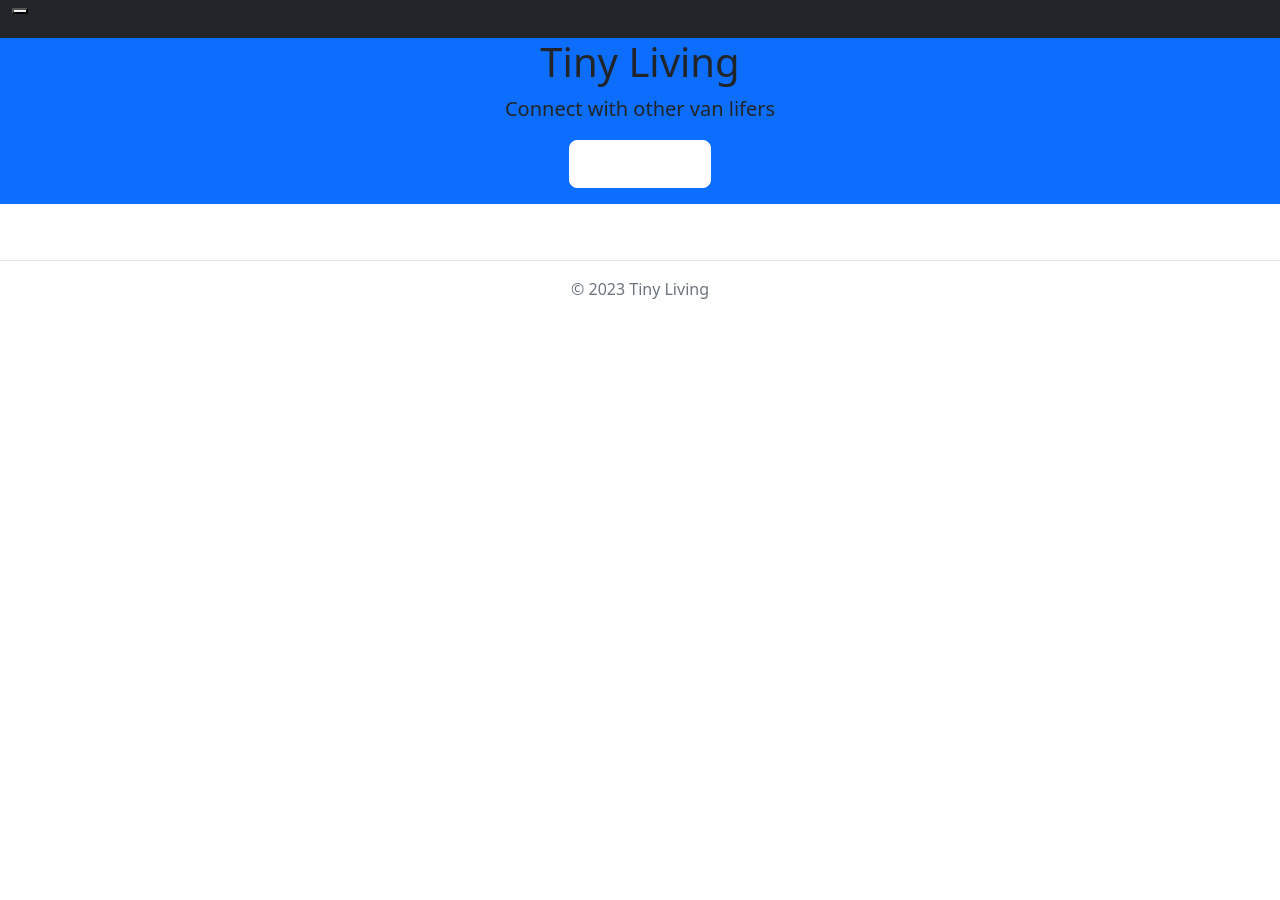
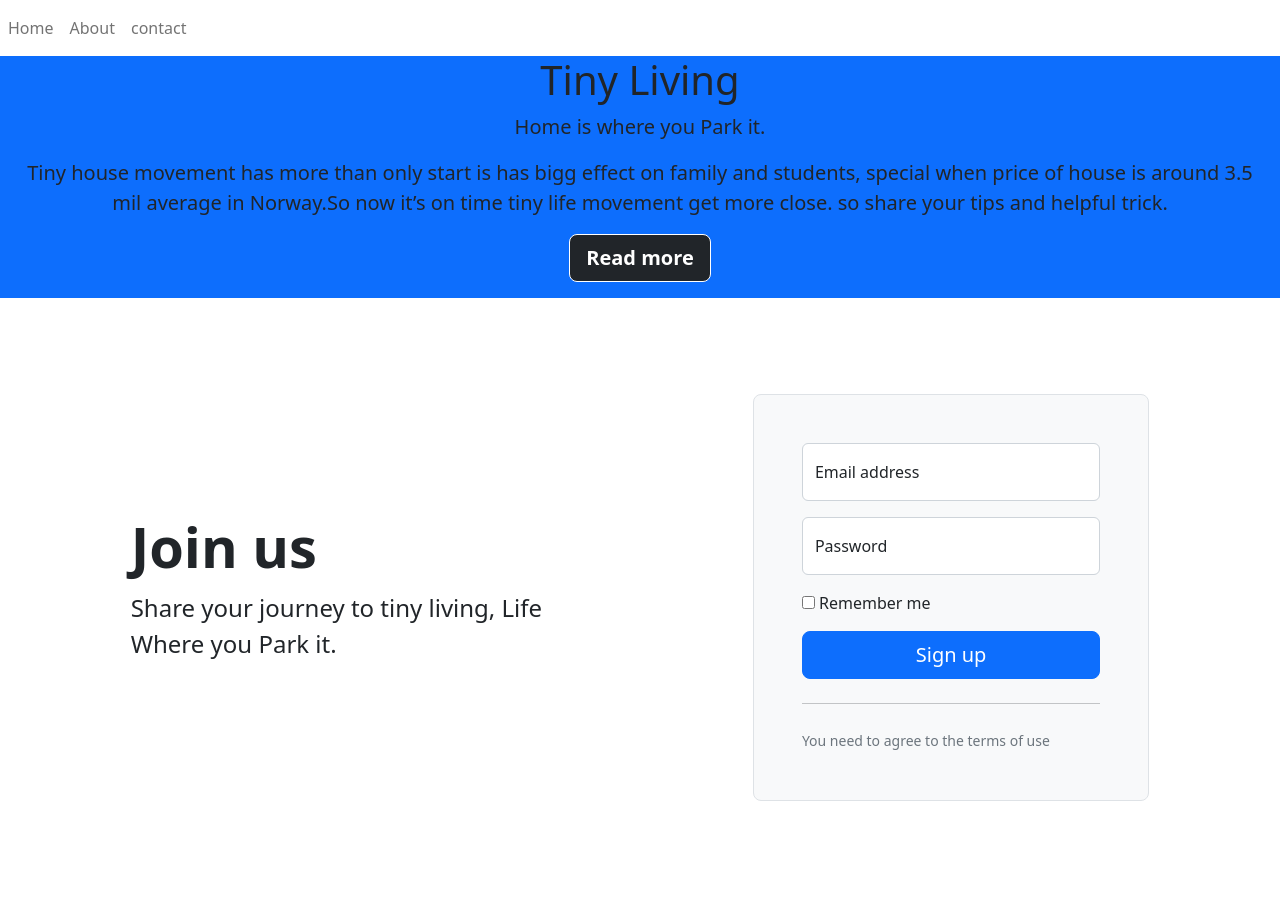
Before and after one commit to nexnic/Tiny-Living, a website: page index.html in a window 1280 px wide. Shown: the top 900 px of the page. Before the commit the page ends 800 px from the top, so only its background shows below. Drawn offline with nearby package versions, Linux system fonts and the light colour scheme; files that its build step writes are made by us from their sources.

Commit message:
adding script footer and nav

```diff
--- a/index.html
+++ b/index.html
@@ -9,20 +9,22 @@
     <link rel="stylesheet" href="./dist/css/main.css">
 </head>
 <body>
-    <nav class="navbar fixtop navbar-dark bg-dark">
-        <div class="container-fluid">
-            <button class="navbar-toggle">
-                <span class="navbar-toogler-icon"></span>
-            </button>
-            <div class="navbar-collapse">
-                <ul class="navbar-nav">
-                    <li class="nav-item">
-                        <a href="index.html" class="nav-link active"></a>
-                    </li>
-                </ul>
-
-            </div>
-
+    <nav class="navbar navbar-expand-lg">
+        <button class="navbar-toggler" type="button" data-toggle="collapse" data-target="#navbarNav" aria-controls="navbarNav" aria-expanded="false" aria-label="Toggle navigation">
+            <span class="navbar-toggler-icon"></span>
+        </button>
+        <div class="collapse navbar-collapse" id="navbarNav">
+            <ul class="navbar-nav">
+                <li class="navbar-nav">
+                    <a href="index.html" class="nav-link">Home</a>
+                </li>
+                <li class="navbar-nav">
+                    <a href="#about" class="nav-link">About</a>
+                </li>
+                <li class="navbar-nav">
+                    <a href="#contact" class="nav-link">contact</a>
+                </li>
+            </ul>
         </div>
     </nav>
     <header class="d-flex justify-content-center bg-primary">
@@ -32,21 +34,57 @@
                 <div class="col">
                     <h1>Tiny Living</h1>
                     <p class="lead">
-                        Connect with other van lifers
+                        Home is where you Park it.
                     </p>
                     <p class="lead">
-                        <a href="#" class="btn btn-lg btn-secondary fw-bold border-white bg-white">Read more</a>
+                        Tiny house movement has more than only start is has bigg effect on family and students, special when price of house is around 3.5 mil average in Norway.So now it’s on time tiny life movement get more close. so share your tips and helpful trick.
+                    </p>
+                    <p class="lead">
+                        <a href="#" class="btn btn-lg btn-secondary fw-bold border-white bg-dark">Read more</a>
                     </p>
                 </div>
             </div>
         </div>
-
     </header>
+    <main>
+        <div class="container col-xl-10 col-xxl-8 px-4 py-5">
+            <div class="row align-items-center g-lg-5 py-5">
+              <div class="col-lg-7 text-center text-lg-start">
+                <h1 class="display-4 fw-bold lh-1 mb-3">Join us</h1>
+                <p class="col-lg-10 fs-4">Share your journey to tiny living, Life Where you Park it. </p>
+              </div>
+              <div class="col-md-10 mx-auto col-lg-5">
+                <form class="p-4 p-md-5 border rounded-3 bg-light">
+                  <div class="form-floating mb-3">
+                    <input type="email" class="form-control" id="floatingInput" placeholder="name@example.com">
+                    <label for="floatingInput">Email address</label>
+                  </div>
+                  <div class="form-floating mb-3">
+                    <input type="password" class="form-control" id="floatingPassword" placeholder="Password">
+                    <label for="floatingPassword">Password</label>
+                  </div>
+                  <div class="checkbox mb-3">
+                    <label>
+                      <input type="checkbox" value="remember-me"> Remember me
+                    </label>
+                  </div>
+                  <button class="w-100 btn btn-lg btn-primary" type="submit">Sign up</button>
+                  <hr class="my-4">
+                  <small class="text-muted">You need to agree to the terms of use</small>
+                </form>
+              </div>
+            </div>
+          </div>
+    </main>
     <footer class="my-4">
         <ul class="nav justify-content-center border-bottom pb-3 mb-3">
           <li class="nav-item"><a href="#" class="nav-link px-2 text-muted"></a></li>
         </ul>
         <p class="text-center text-muted">&copy; 2023 Tiny Living</p>
     </footer>
+    <!-- Bootstrap script -->
+    <script src="https://code.jquery.com/jquery-3.3.1.slim.min.js" integrity="sha384-q8i/X+965DzO0rT7abK41JStQIAqVgRVzpbzo5smXKp4YfRvH+8abtTE1Pi6jizo" crossorigin="anonymous"></script>
+    <script src="https://cdn.jsdelivr.net/npm/popper.js@1.14.7/dist/umd/popper.min.js" integrity="sha384-UO2eT0CpHqdSJQ6hJty5KVphtPhzWj9WO1clHTMGa3JDZwrnQq4sF86dIHNDz0W1" crossorigin="anonymous"></script>
+    <script src="https://cdn.jsdelivr.net/npm/bootstrap@4.3.1/dist/js/bootstrap.min.js" integrity="sha384-JjSmVgyd0p3pXB1rRibZUAYoIIy6OrQ6VrjIEaFf/nJGzIxFDsf4x0xIM+B07jRM" crossorigin="anonymous"></script>
 </body>
 </html>
```
